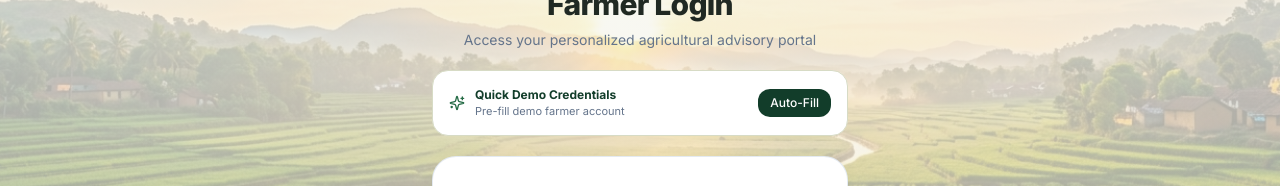
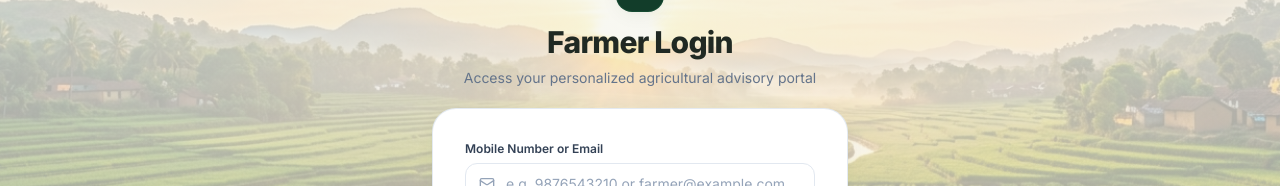
Before and after one commit to Akhilachedurthipati/AgricultureAdvisor, a React (Vite) app in the folder client/: page /login in a window 1280 px wide. Shown: the part 183-369 px from the top of the page. Built offline with nearby package versions, Linux system fonts and the light colour scheme; no server answers.

Commit message:
refactor(auth): remove Quick Demo Credentials Auto-Fill card from Login screen

```diff
--- a/client/src/pages/Login.jsx
+++ b/client/src/pages/Login.jsx
@@ -8,8 +8,7 @@ import {
   Eye,
   EyeOff,
   AlertCircle,
-  CheckCircle2,
-  Sparkles
+  CheckCircle2
 } from 'lucide-react';
 import { useAuth } from '../context/AuthContext';
 import { useTranslation } from 'react-i18next';
@@ -50,12 +49,6 @@ export default function Login() {
     }
   };
 
-  const handleFillDemo = () => {
-    setEmail('ramesh.farmer@example.com');
-    setPassword('FarmerPassword123!');
-    setErrorMessage('');
-  };
-
   return (
     <div className="min-h-screen flex flex-col justify-between bg-transparent text-[#202923] select-none">
 
@@ -90,24 +83,6 @@ export default function Login() {
             <p className="text-xs sm:text-sm text-slate-500">
               {t('auth.loginSubtitle', 'Sign in to access your farm recommendations and records')}
             </p>
-          </div>
-
-          {/* Quick Demo Credentials */}
-          <div className="bg-white border border-[#D7DBC5] rounded-2xl p-4 flex items-center justify-between text-xs text-[#123D2A] shadow-xs">
-            <div className="flex items-center space-x-2.5">
-              <Sparkles className="w-4 h-4 text-[#246B45] shrink-0" />
-              <div>
-                <p className="font-bold text-[#123D2A]">Quick Demo Credentials</p>
-                <p className="text-[11px] text-slate-500">Pre-fill demo farmer account</p>
-              </div>
-            </div>
-            <button
-              type="button"
-              onClick={handleFillDemo}
-              className="px-3 py-1.5 rounded-xl bg-[#123D2A] hover:bg-[#1D5939] text-white font-medium text-xs shadow-xs transition cursor-pointer"
-            >
-              Auto-Fill
-            </button>
           </div>
 
           {/* Form Card */}
```
